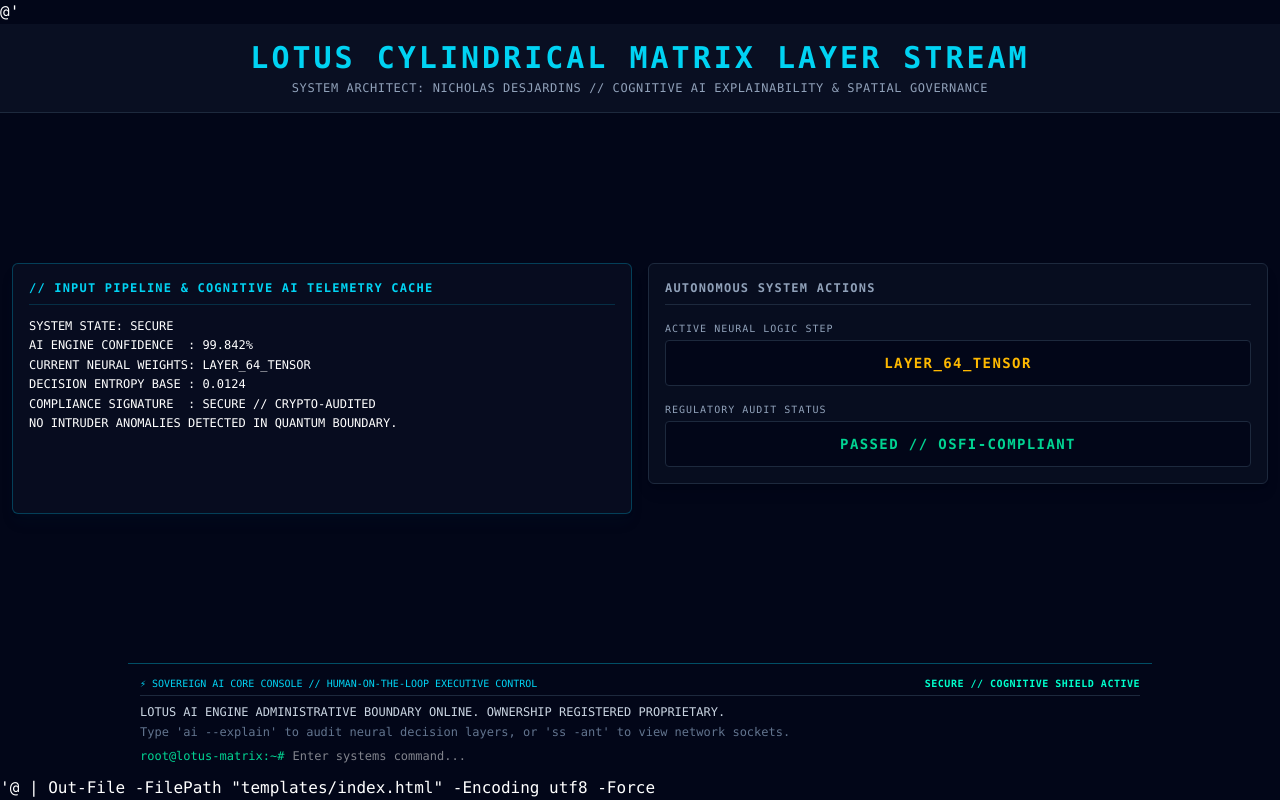
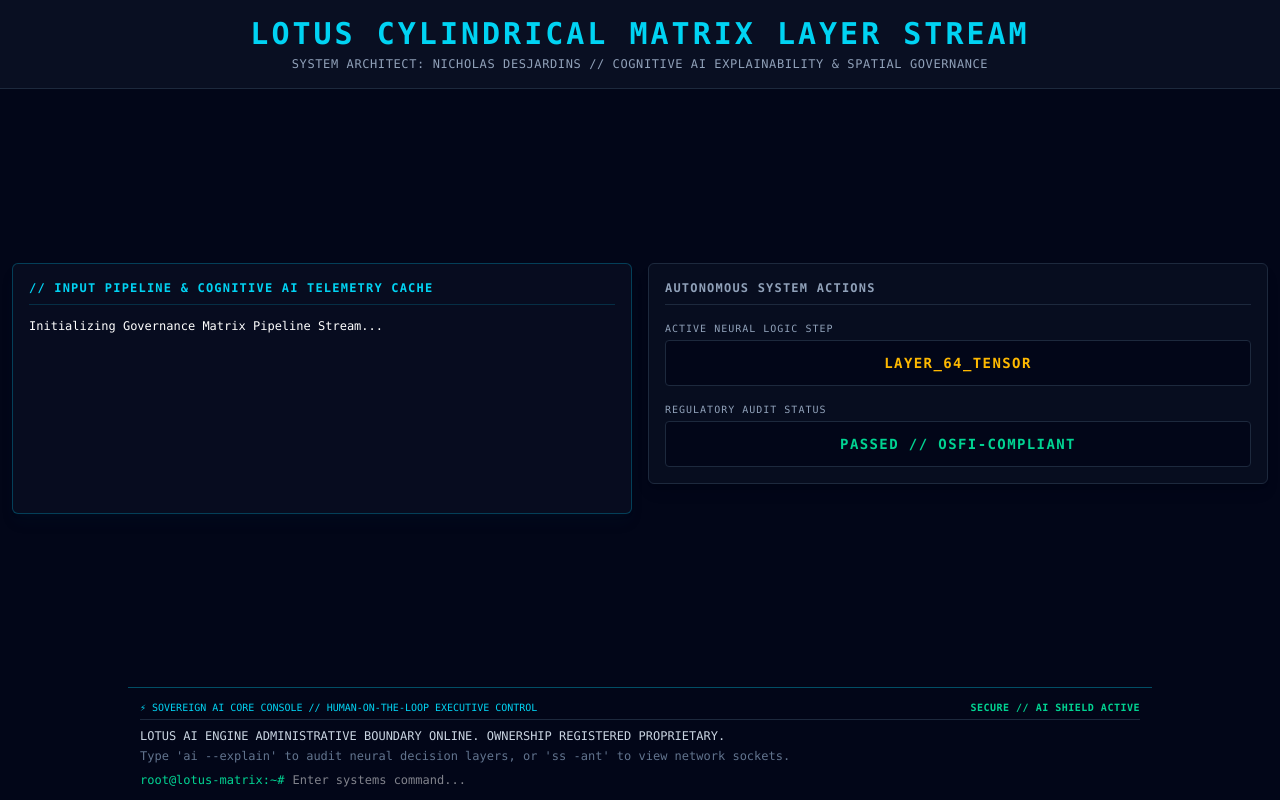
Before and after one commit to XN7TEAM/lotus-matrix-engine, a Flask app: page / in a window 1280 px wide. Run offline with Flask 3, Linux system fonts and the light colour scheme.

Commit message:
Update index.html

```diff
--- a/templates/index.html
+++ b/templates/index.html
@@ -1,4 +1,3 @@
-@'
 <!DOCTYPE html>
 <html lang="en">
 <head>
@@ -105,7 +104,7 @@ Initializing Governance Matrix Pipeline Stream...</pre>
                     cacheOutput.textContent =
                         `SYSTEM STATE: SECURE\n` +
                         `AI ENGINE CONFIDENCE  : ${metrics.ai_governance_matrix.model_confidence_score}\n` +
-                        `CURRENT NEURAL WEIGHTS: ${metrics.ai_governance_matrix.active_neural_layer}\n` +
+                        `CURRENT NEURAL WEIGHTS: ${metrics.ai_governance_matrix.active_neural_layer}\n" +
                         `DECISION ENTROPY BASE : ${metrics.ai_governance_matrix.decision_entropy}\n` +
                         `COMPLIANCE SIGNATURE  : SECURE // CRYPTO-AUDITED\n` +
                         `NO INTRUDER ANOMALIES DETECTED IN QUANTUM BOUNDARY.`;
@@ -145,4 +144,3 @@ Initializing Governance Matrix Pipeline Stream...</pre>
     </script>
 </body>
 </html>
-'@ | Out-File -FilePath "templates/index.html" -Encoding utf8 -Force
```
